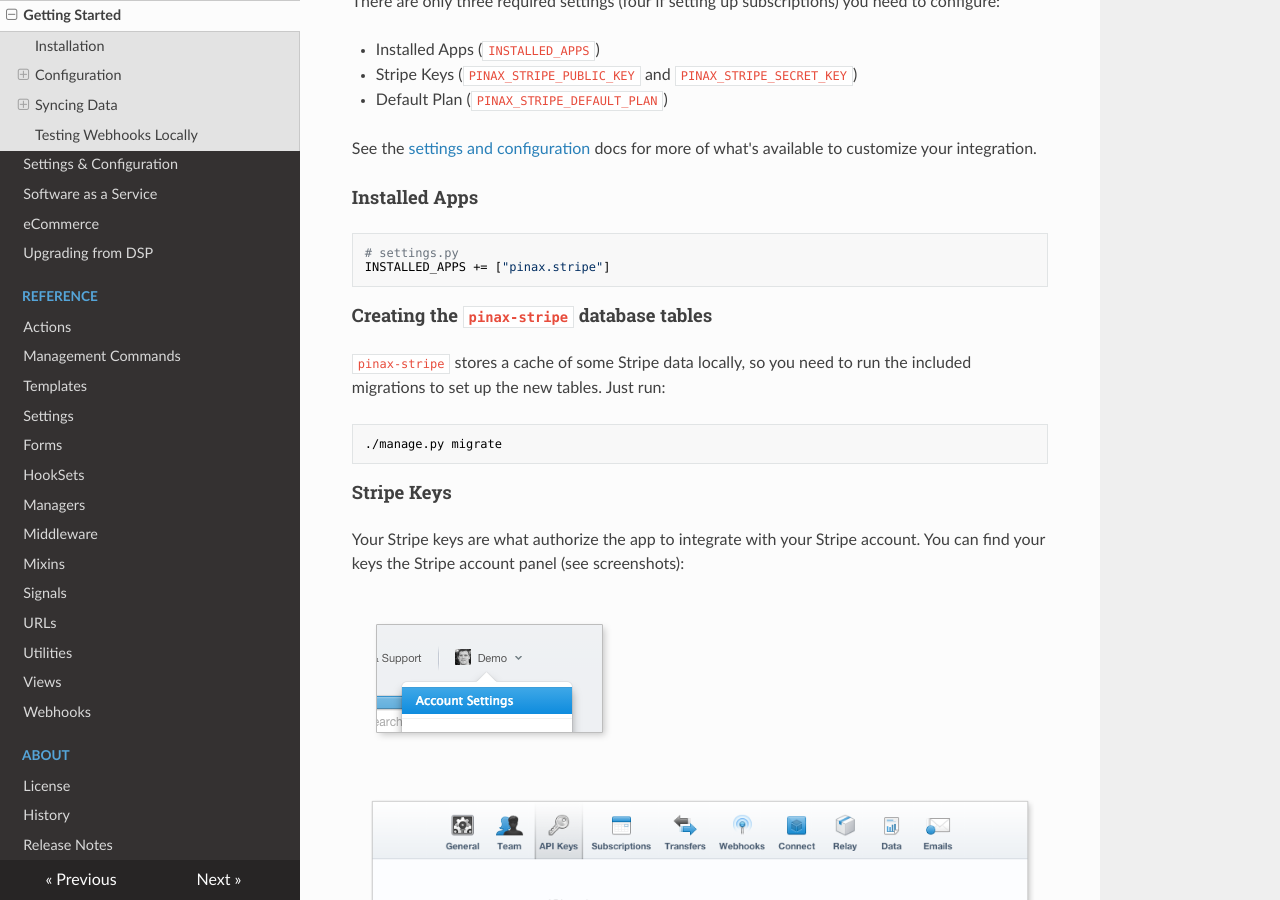
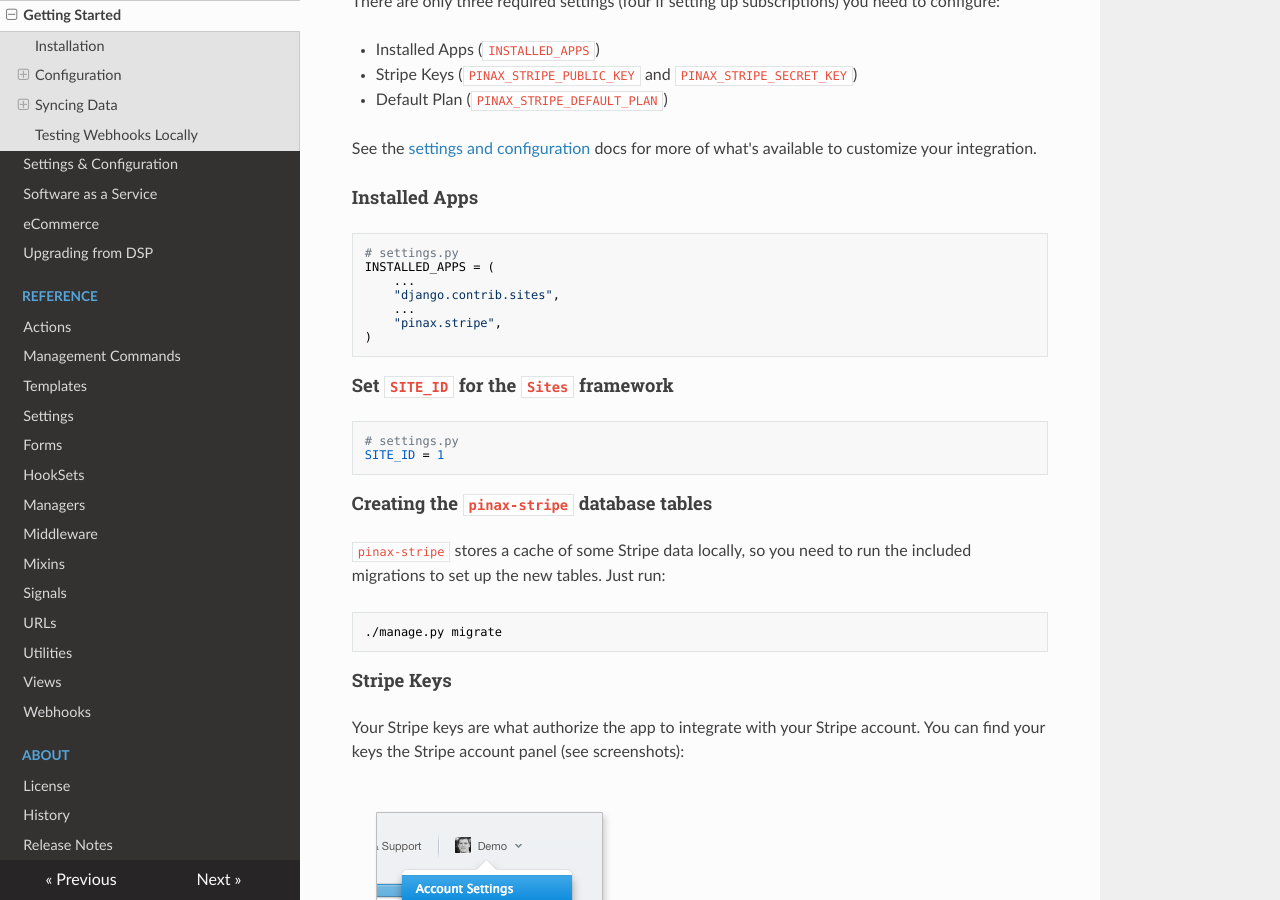
Before and after one commit to pinax/pinax-stripe-light, an MkDocs documentation site: the page built from docs/user-guide/getting-started.md, in a window 1280 px wide and 900 px high, scrolled down 659 px. Built offline with MkDocs 1.6.1, drawn with Linux system fonts in a browser that asks for light colours; nearby versions of some CDN libraries; old or Windows-style settings are respelled for this version of MkDocs.

Commit message:
Include instructions on settings up Sites framework https://docs.djangoproject.com/en/1.9/ref/contrib/sites/#enabling-the-sites-framework

```diff
--- a/docs/user-guide/getting-started.md
+++ b/docs/user-guide/getting-started.md
@@ -35,7 +35,17 @@
 #### Installed Apps
 
     # settings.py
-    INSTALLED_APPS += ["pinax.stripe"]
+    INSTALLED_APPS = (
+        ...
+        "django.contrib.sites",
+        ...
+        "pinax.stripe",
+    )
+
+#### Set `SITE_ID` for the `Sites` framework
+
+    # settings.py
+    SITE_ID = 1
 
 #### Creating the `pinax-stripe` database tables
 
```
